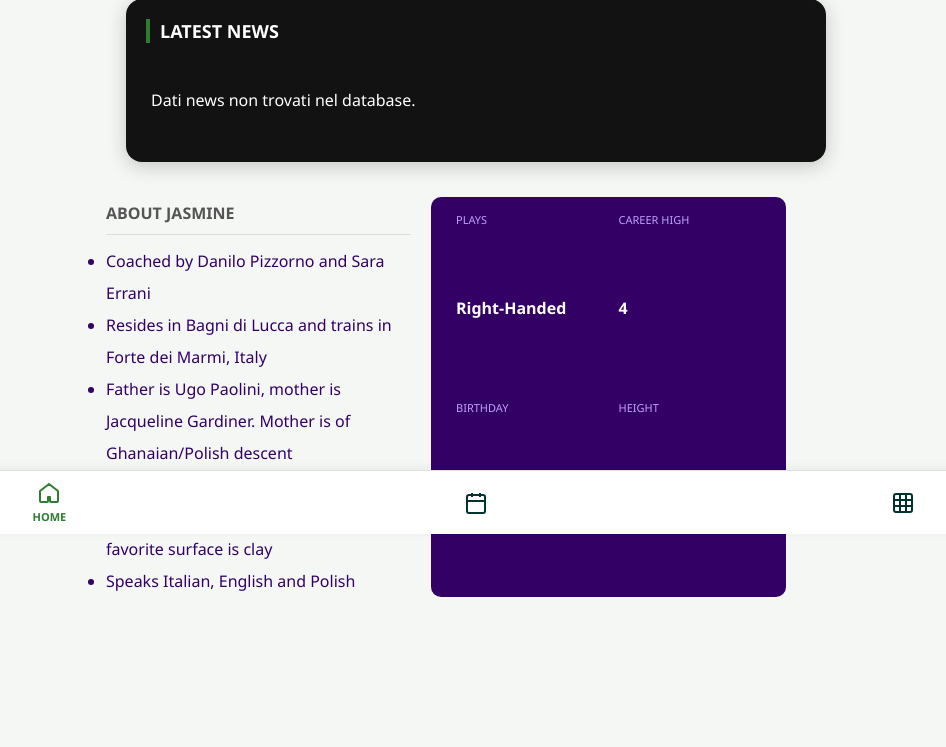
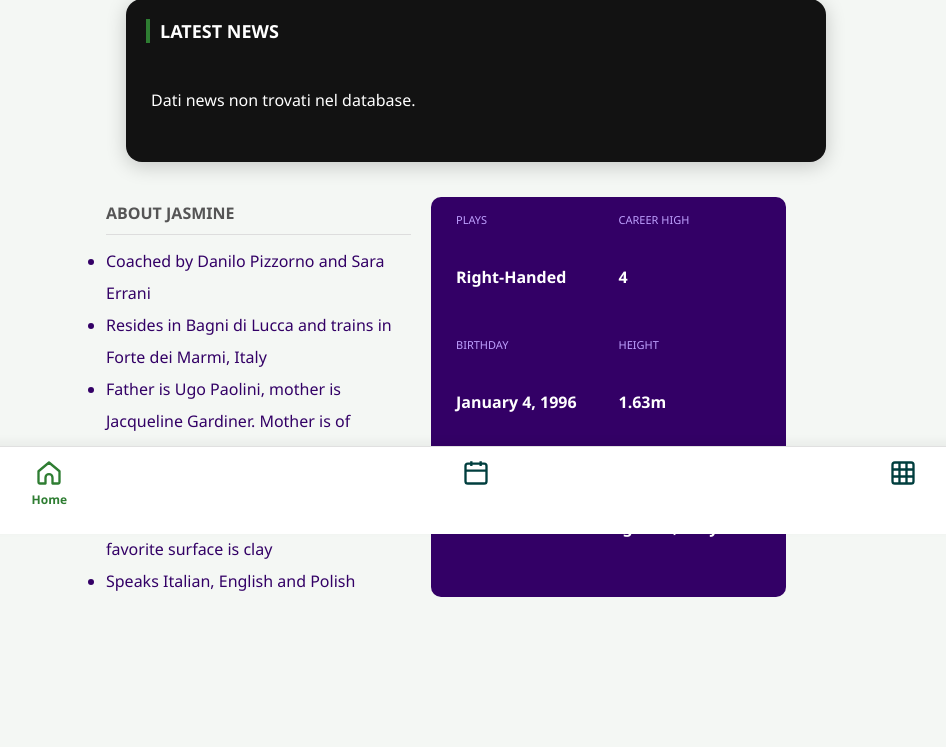
Before and after one commit to federai932/jasmine-live, a Flask app: page / in a window 1280 px wide. Shown: the part 266-1013 px from the top of the page, without its empty margins (164-1110 px from the left). Run offline with Flask 3, Linux system fonts and the light colour scheme; data that the repository does not hold is empty.

Commit message:
index.html

```diff
--- a/templates/index.html
+++ b/templates/index.html
@@ -5,7 +5,7 @@
     <meta name="viewport" content="width=device-width, initial-scale=1.0, viewport-fit=cover">
     <title>Game Set Jasmine | App</title>
     <style>
-        /* --- STILE ORIGINALE INTEGRALE --- */
+        /* --- STILE ORIGINALE INTEGRALE (TUTTE LE PARTI RIPRISTINATE) --- */
         body { font-family: 'Segoe UI', Arial, sans-serif; background-color: #f4f7f4; display: flex; flex-direction: column; align-items: center; padding: 20px; margin: 0; padding-bottom: 120px; }
         h1 { color: #1a5c20; text-transform: uppercase; margin-top: 10px; font-size: 28px; text-align: center; }
         .image-container { width: 160px; height: 160px; border-radius: 50%; border: 6px solid #2e7d32; overflow: hidden; display: flex; justify-content: center; align-items: center; background-color: white; box-shadow: 0 4px 12px rgba(0,0,0,0.2); margin-bottom: 10px; }
@@ -23,28 +23,31 @@
         .bio-list { flex: 1; min-width: 300px; list-style: disc; text-align: left; padding-left: 20px; margin: 0; line-height: 2.0; color: #330066; }
         .bio-title { width: 100%; text-align: left; font-weight: bold; color: #555; margin-bottom: 10px; border-bottom: 1px solid #ddd; padding-bottom: 5px; text-transform: uppercase; }
 
+        /* Box statistiche originale al 100% */
         .stats-box { background-color: #330066; color: white; padding: 15px 25px; border-radius: 10px; flex: 1; min-width: 250px; display: grid; grid-template-columns: 1fr 1fr; gap: 5px 20px; }
         .stat-label { font-size: 11px; text-transform: uppercase; color: #bfa0ff; }
         .stat-value { font-size: 16px; font-weight: bold; margin-bottom: 10px; }
 
-        /* Tabelle - Ripristinate entrambe */
-        .ranking-wrapper { width: 100%; max-width: 1000px; display: flex; justify-content: center; gap: 20px; flex-wrap: wrap; }
+        /* Tabelle originali al 100% */
         .ranking-card { flex: 1; min-width: 400px; background: white; border-radius: 15px; border: 3px solid #2e7d32; overflow: hidden; box-shadow: 0 10px 25px rgba(0,0,0,0.1); margin-bottom: 20px; }
         .table-scroll { max-height: 215px; overflow-y: auto; }
         .table-title { font-size: 16px; font-weight: bold; color: #1a5c20; padding: 15px; background-color: #e8f5e9; text-align: center; border-bottom: 1px solid #ddd; }
 
-        /* --- NAVBAR MODERNA (STILE FOTO) --- */
+        /* --- NAVBAR MODERNA (VUOTA COME IN FOTO) --- */
         .bottom-nav {
             position: fixed; bottom: 0; left: 0; width: 100%;
+            height: calc(75px + env(safe-area-inset-bottom));
             background: #ffffff; display: flex; justify-content: space-around;
-            align-items: center; border-top: 1px solid #e0e0e0; z-index: 9999;
-            padding-top: 10px;
-            padding-bottom: calc(10px + env(safe-area-inset-bottom));
-            box-shadow: 0 -2px 10px rgba(0,0,0,0.05);
+            align-items: flex-start; padding-top: 12px;
+            border-top: 1px solid #e0e0e0; z-index: 9999;
+            box-shadow: 0 -4px 10px rgba(0,0,0,0.05);
         }
-        .nav-item { text-align: center; text-decoration: none; color: #00332e; flex: 1; display: flex; flex-direction: column; align-items: center; }
-        .nav-icon-svg { width: 24px; height: 24px; stroke: currentColor; stroke-width: 2; fill: none; }
-        .nav-text { font-size: 11px; font-weight: 800; text-transform: uppercase; display: none; margin-top: 4px; }
+        .nav-item { text-align: center; text-decoration: none; color: #003e3e; flex: 1; display: flex; flex-direction: column; align-items: center; }
+
+        /* Icone vuote (Stroke) */
+        .nav-icon-svg { width: 28px; height: 28px; stroke: currentColor; stroke-width: 2; fill: none; }
+
+        .nav-text { font-size: 12px; font-weight: 700; display: none; margin-top: 4px; }
         .nav-item.active .nav-text { display: block; }
         .nav-item.active { color: #2e7d32; }
 
@@ -79,11 +82,13 @@
                 <div class="stat-value">Right-Handed</div><div class="stat-value">4</div>
                 <div class="stat-label">BIRTHDAY</div><div class="stat-label">HEIGHT</div>
                 <div class="stat-value">January 4, 1996</div><div class="stat-value">1.63m</div>
+                <div class="stat-label" style="grid-column: span 2;">BIRTHPLACE</div>
+                <div class="stat-value" style="grid-column: span 2;">Castelnuovo di Garfagnana, Italy</div>
             </div>
         </div>
     </div>
 
-    <!-- SEZIONE RANKING (Entrambe le tabelle) -->
+    <!-- SEZIONE RANKING -->
     <div id="ranking-view" class="page-content">
         <h1 style="text-align: center; margin-top: 20px;">Live Rankings</h1>
         <div class="ranking-wrapper" style="margin-top: 20px;">
@@ -98,18 +103,27 @@
         </div>
     </div>
 
-    <!-- NAVBAR BASSA -->
+    <!-- NAVBAR BASSA (ICONE VUOTE) -->
     <nav class="bottom-nav">
+        <!-- Casa stile foto (Outline) -->
         <a href="javascript:void(0)" class="nav-item active" id="btn-home" onclick="showTab('home')">
-            <svg class="nav-icon-svg" viewBox="0 0 24 24"><path d="M3 10l9-7 9 7v10a1 1 0 0 1-1 1h-6a1 1 0 0 1-1-1v-4h-2v4a1 1 0 0 1-1 1H4a1 1 0 0 1-1-1V10z" stroke-linecap="round" stroke-linejoin="round""")/>></svg>
+            <svg class="nav-icon-svg" viewBox="0 0 24 24">
+                <path d="M3 10.5L12 3L21 10.5V20C21 20.5523 20.5523 21 20 21H15V16C15 14.3431 13.6569 13 12 13C10.3431 13 9 14.3431 9 16V21H4C3.44772 21 3 20.5523 3 20V10.5Z" stroke-linecap="round" stroke-linejoin="round""")/>>
+            </svg>
             <span class="nav-text">Home</span>
         </a>
+        <!-- Calendario originale -->
         <a href="javascript:void(0)" class="nav-item" id="btn-programma" onclick="showTab('programma')">
-            <svg class="nav-icon-svg" viewBox="0 0 24 24"><rect x="3" y="4" width="18" height="18" rx="2""")/>><path d="M16 2v4M8 2v4M3 10h18""")/>></svg>
+            <svg class="nav-icon-svg" viewBox="0 0 24 24">
+                <rect x="3" y="4" width="18" height="17" rx="2""")/>><path d="M16 2V6M8 2V6M3 10H21""")/>>
+            </svg>
             <span class="nav-text">Programma</span>
         </a>
+        <!-- Tabella originale -->
         <a href="javascript:void(0)" class="nav-item" id="btn-ranking" onclick="showTab('ranking')">
-            <svg class="nav-icon-svg" viewBox="0 0 24 24"><rect x="3" y="3" width="18" height="18" rx="2""")/>><path d="M3 9h18M3 15h18M9 3v18M15 3v18""")/>></svg>
+            <svg class="nav-icon-svg" viewBox="0 0 24 24">
+                <rect x="3" y="3" width="18" height="18" rx="2""")/>><path d="M3 9h18M3 15h18M9 3v18M15 3v18""")/>>
+            </svg>
             <span class="nav-text">Ranking</span>
         </a>
     </nav>
```
